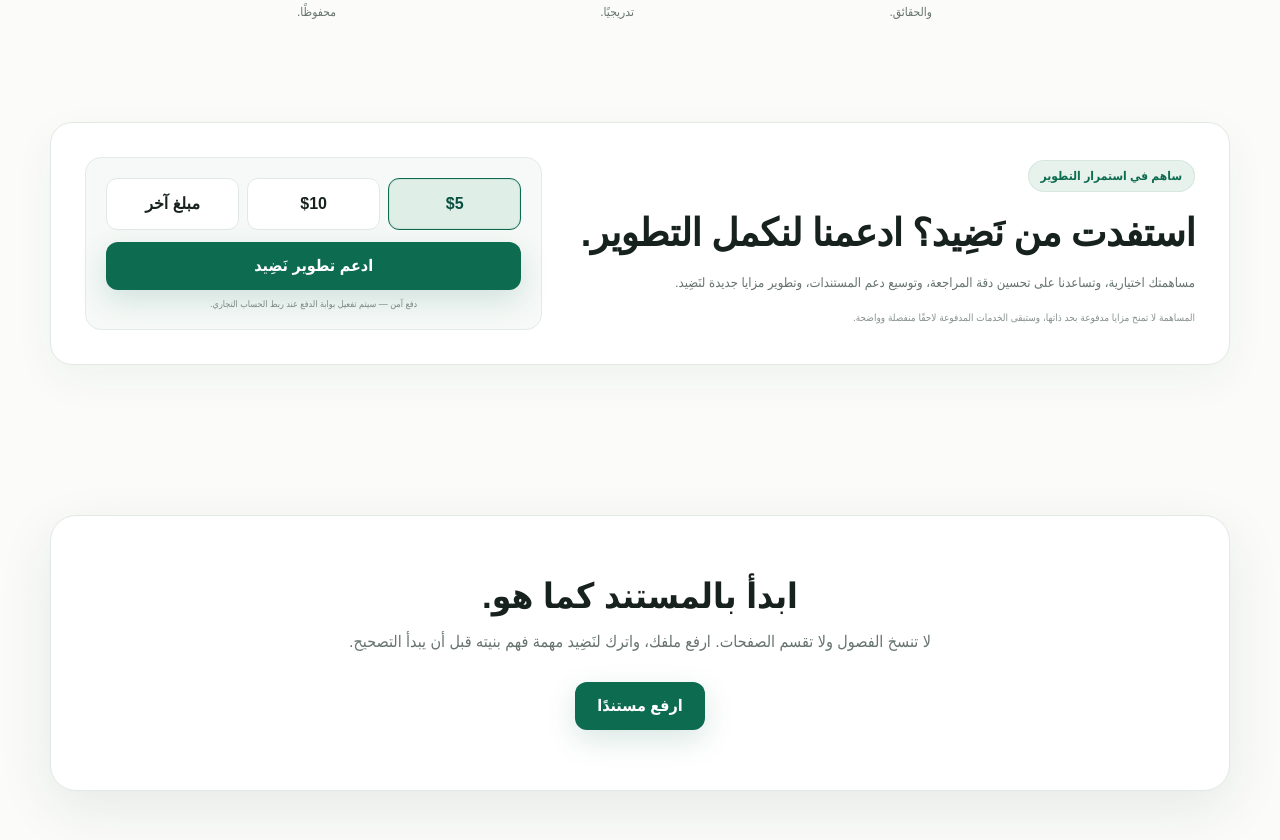
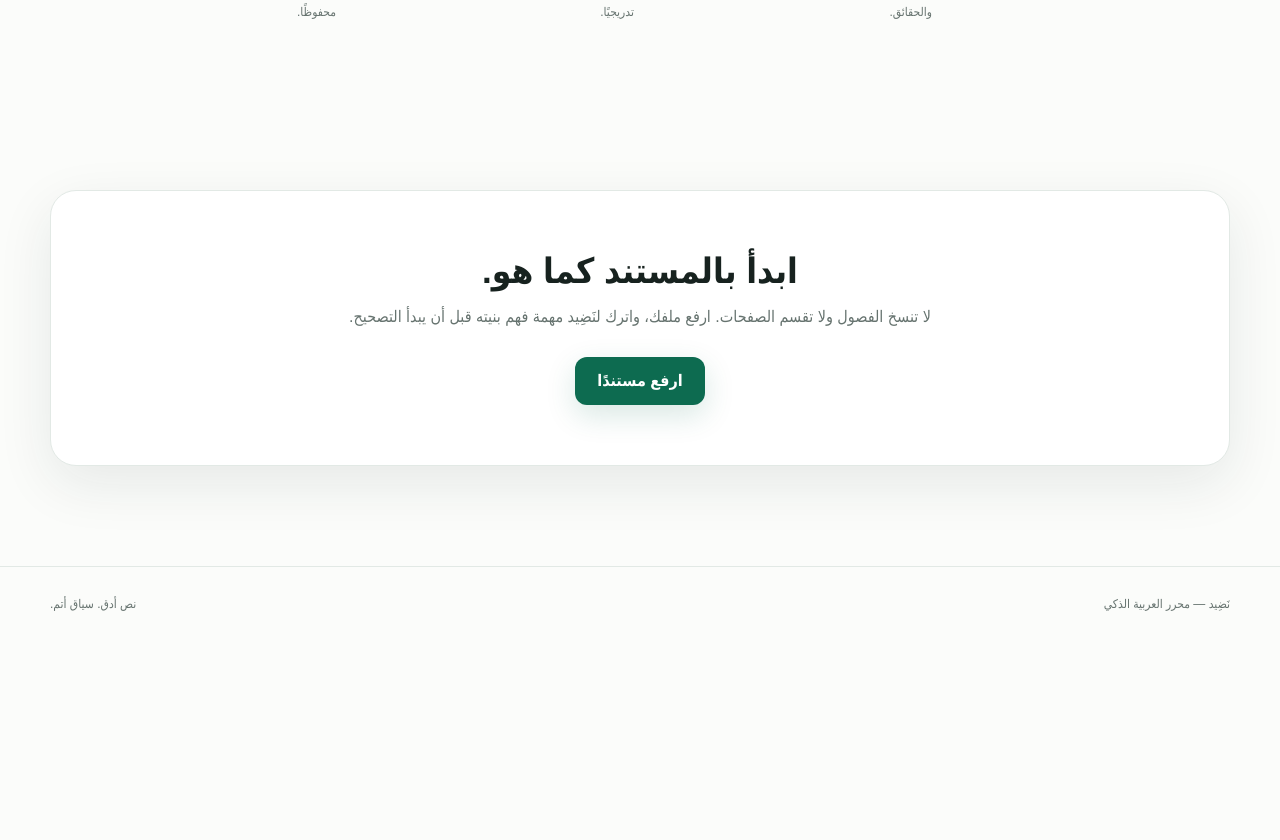
Before and after one commit to alalmaiesa-glitch/nadid, a Next.js app: page / in a window 1280 px wide. Shown: the part 2368-3208 px from the top of the page. After the commit the page ends 3019 px from the top, so only its background shows below. Built offline with nearby package versions, Linux system fonts and the light colour scheme; a web font is replaced by a local one.

Commit message:
chore: hide deferred payments from public homepage

```diff
--- a/app/page.tsx
+++ b/app/page.tsx
@@ -1,6 +1,5 @@
 import Link from "next/link";
 import SiteHeader from "@/components/SiteHeader";
-import SupportDevelopment from "@/components/SupportDevelopment";
 
 const features = [
   ["01", "مراجعة لغوية شاملة", "إملاء ونحو وصرف وعلامات ترقيم، مع تفسير واضح للملاحظة بدل التصحيح الصامت."],
@@ -117,8 +116,6 @@ export default function HomePage() {
           </div>
         </section>
 
-        <SupportDevelopment />
-
         <section className="cta">
           <div className="shell">
             <div className="cta-card">
```
